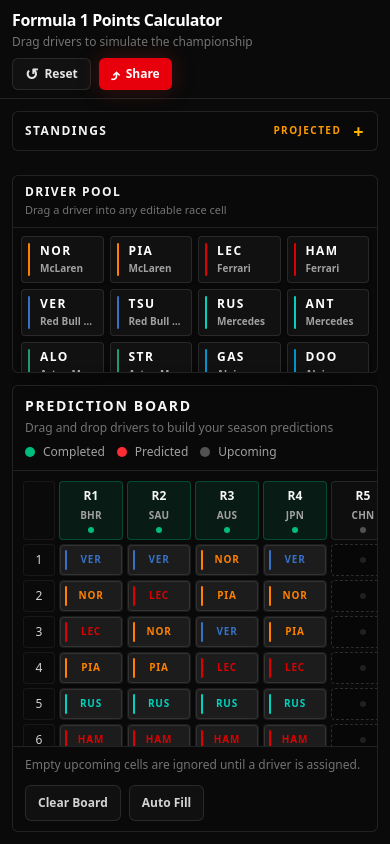
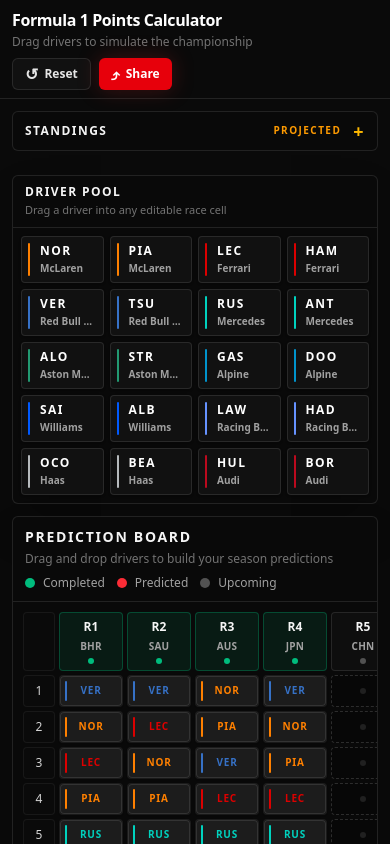
Before and after one commit to VarnishDas/f1-points-calculator, a React (Vite) app: page / in a window 390 px wide. Shown: the top 844 px of the page. Built offline with nearby package versions, Linux system fonts and the light colour scheme.

Commit message:
better responsiveness

```diff
--- a/src/App.tsx
+++ b/src/App.tsx
@@ -30,7 +30,7 @@
   );
 
   return (
-    <main className="flex h-screen min-h-0 flex-col overflow-hidden bg-neutral-950 text-neutral-100">
+    <main className="flex min-h-screen flex-col overflow-y-auto bg-neutral-950 text-neutral-100 lg:h-screen lg:min-h-0 lg:overflow-hidden">
       <AppHeader onReset={resetPredictions} />
       <DashboardLayout
         standings={
--- a/src/components/DashboardLayout.tsx
+++ b/src/components/DashboardLayout.tsx
@@ -13,8 +13,8 @@
   const [isStandingsOpen, setIsStandingsOpen] = useState(false);
 
   return (
-    <div className="grid min-h-0 flex-1 gap-3 overflow-hidden p-3 lg:grid-cols-[320px_minmax(0,1fr)]">
-      <div className="min-h-0 min-w-0 overflow-hidden lg:flex lg:flex-col">
+    <div className="grid flex-1 gap-3 p-3 lg:min-h-0 lg:grid-cols-[320px_minmax(0,1fr)] lg:overflow-hidden">
+      <div className="min-w-0 lg:flex lg:min-h-0 lg:flex-col lg:overflow-hidden">
         <button
           type="button"
           onClick={() => setIsStandingsOpen((open) => !open)}
@@ -34,7 +34,7 @@
         <div
           className={
             isStandingsOpen
-              ? "block w-full max-h-[45svh] overflow-hidden lg:flex lg:h-full lg:min-h-0 lg:max-h-none"
+              ? "block w-full lg:flex lg:h-full lg:min-h-0"
               : "hidden w-full lg:flex lg:h-full lg:min-h-0"
           }
         >
--- a/src/components/DriverPool.tsx
+++ b/src/components/DriverPool.tsx
@@ -20,7 +20,7 @@
           Drag a driver into any editable race cell
         </p>
       </div>
-      <div className="custom-scrollbar grid max-h-36 grid-cols-[repeat(auto-fill,minmax(5rem,1fr))] gap-1.5 overflow-auto p-2 sm:grid-cols-[repeat(auto-fill,minmax(5.5rem,1fr))] xl:max-h-none xl:overflow-visible">
+      <div className="custom-scrollbar grid grid-cols-[repeat(auto-fill,minmax(5rem,1fr))] gap-1.5 overflow-visible p-2 sm:grid-cols-[repeat(auto-fill,minmax(5.5rem,1fr))] lg:max-h-36 lg:overflow-auto xl:max-h-none xl:overflow-visible">
         {drivers.map((driver) => (
           <DriverTile
             key={driver.id}
--- a/src/components/PredictionBoard.tsx
+++ b/src/components/PredictionBoard.tsx
@@ -40,7 +40,7 @@
   const teamById = new Map(teams.map((team) => [team.id, team]));
 
   return (
-    <section className="flex min-h-0 flex-1 flex-col rounded-md border border-white/10 bg-neutral-950/75 shadow-2xl shadow-black/25">
+    <section className="flex min-w-0 flex-col rounded-md border border-white/10 bg-neutral-950/75 shadow-2xl shadow-black/25 lg:min-h-0 lg:flex-1">
       <div className="flex flex-col gap-2 border-b border-white/10 px-3 py-2.5 xl:flex-row xl:items-center xl:justify-between">
         <div className="flex flex-col gap-1 sm:flex-row sm:items-baseline sm:gap-4">
           <h2 className="text-sm font-black uppercase tracking-[0.12em] text-neutral-100">
@@ -57,7 +57,7 @@
         </div>
       </div>
 
-      <div className="custom-scrollbar min-h-0 flex-1 overflow-auto p-2.5">
+      <div className="custom-scrollbar overflow-x-auto p-2.5 lg:min-h-0 lg:flex-1 lg:overflow-auto">
         <div
           className="grid w-max gap-1"
           style={{
--- a/src/components/PredictionWorkspace.tsx
+++ b/src/components/PredictionWorkspace.tsx
@@ -87,7 +87,7 @@
   };
 
   return (
-    <div className="flex min-h-0 min-w-0 flex-col gap-3 overflow-hidden">
+    <div className="flex min-w-0 flex-col gap-3 lg:min-h-0 lg:overflow-hidden">
       <DndContext
         collisionDetection={closestCenter}
         onDragStart={handleDragStart}
--- a/src/components/StandingsPanel.tsx
+++ b/src/components/StandingsPanel.tsx
@@ -26,7 +26,7 @@
   const teamById = new Map(teams.map((team) => [team.id, team]));
 
   return (
-    <aside className="flex h-full max-h-full min-h-0 w-full flex-col rounded-md border border-white/10 bg-neutral-950/75 shadow-2xl shadow-black/30">
+    <aside className="flex w-full flex-col rounded-md border border-white/10 bg-neutral-950/75 shadow-2xl shadow-black/30 lg:h-full lg:max-h-full lg:min-h-0">
       <div className="hidden items-center justify-between gap-3 border-b border-white/10 px-3 py-3 lg:flex">
         <h2 className="text-sm font-black uppercase tracking-[0.12em] text-neutral-100">
           Standings
@@ -63,7 +63,7 @@
         </div>
       </div>
 
-      <div className="custom-scrollbar stable-scrollbar-gutter min-h-0 flex-1 overflow-x-auto overflow-y-scroll">
+      <div className="custom-scrollbar stable-scrollbar-gutter max-h-[24.5rem] overflow-x-auto overflow-y-auto lg:min-h-0 lg:max-h-none lg:flex-1">
         {mode === "drivers" ? (
           <table className="w-full border-collapse text-xs">
             <thead className="sticky top-0 z-10 bg-neutral-950">
--- a/src/index.css
+++ b/src/index.css
@@ -19,8 +19,7 @@
 html,
 body,
 #root {
-  height: 100%;
-  overflow: hidden;
+  min-height: 100%;
 }
 
 .custom-scrollbar {
```
